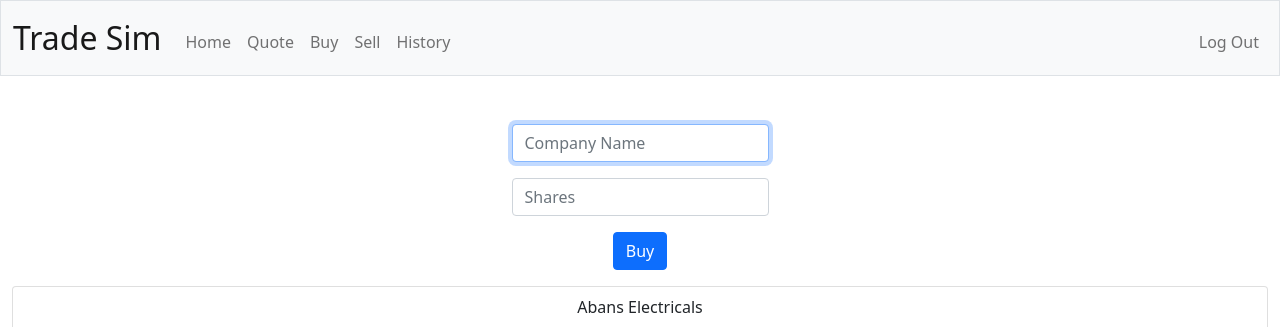
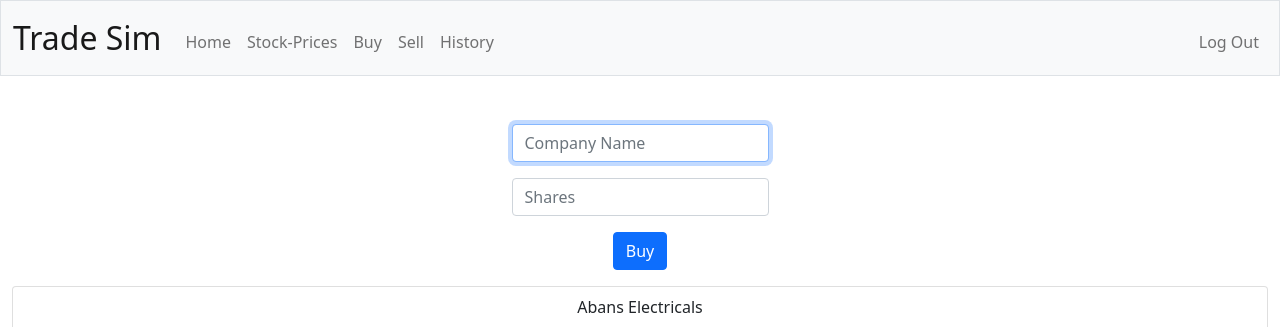
Before and after one commit to PubuduPrabhath/tradesimcse, a Flask app: page /buy in a window 1280 px wide. Shown: the top 327 px of the page. Run offline with Flask 2, Linux system fonts and the light colour scheme; a user stored in the database is signed in; data comes from the database, SQL or seed files in the repository; some libraries are stand-ins or nearby versions.

Commit message:
Update layout.html

```diff
--- a/templates/layout.html
+++ b/templates/layout.html
@@ -32,7 +32,7 @@
                     {% if session["user_id"] %}
                         <ul class="navbar-nav me-auto mt-2">
                             <li class="nav-item"><a class="nav-link" href="/">Home</a></li>
-                            <li class="nav-item"><a class="nav-link" href="/quote">Quote</a></li>
+                            <li class="nav-item"><a class="nav-link" href="/quote">Stock-Prices</a></li>
                             <li class="nav-item"><a class="nav-link" href="/buy">Buy</a></li>
                             <li class="nav-item"><a class="nav-link" href="/sell">Sell</a></li>
                             <li class="nav-item"><a class="nav-link" href="/history">History</a></li>
```
